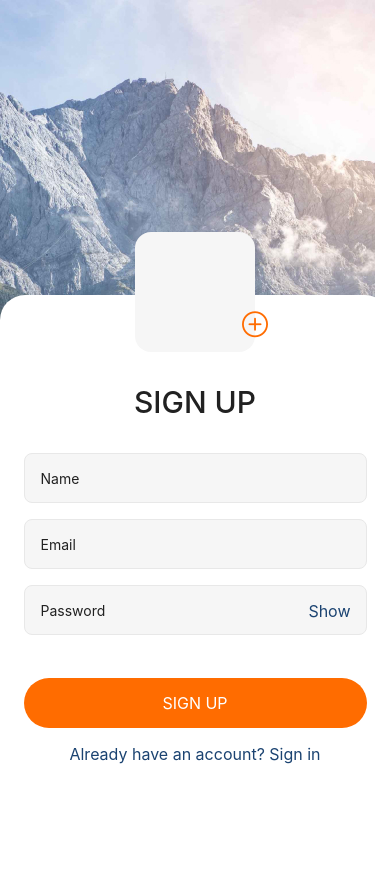
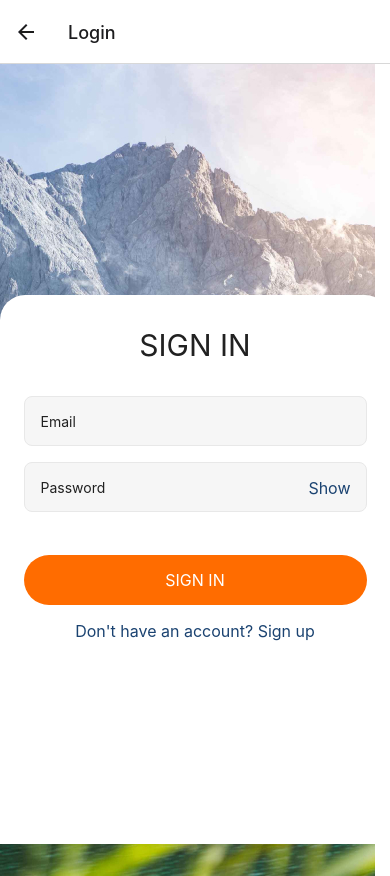
Before and after one commit to OlhaSuchok/reactNative-hw, a React Native app: screen /Login in a window 390 px wide. Before the commit the page ends 844 px from the top, so only its background shows below. Built offline with nearby package versions, Linux system fonts and the light colour scheme.

Commit message:
Fixed App

```diff
--- a/App.js
+++ b/App.js
@@ -1,27 +1,13 @@
-import React, { useState } from "react";
+import React from "react";
+import { NavigationContainer } from "@react-navigation/native";
+import { createStackNavigator } from "@react-navigation/stack";
 import { useFonts } from "expo-font";
-
-import {
-  StyleSheet,
-  View,
-  ImageBackground,
-  Platform,
-  KeyboardAvoidingView,
-  TouchableWithoutFeedback,
-  Keyboard,
-} from "react-native";
-
 import { LoginScreen } from "./src/Screens/LoginScreen/LoginScreen";
 import { RegistrationScreen } from "./src/Screens/RegistrationScreen/RegistrationScreen";
 
+const AuthStack = createStackNavigator();
+
 export default function App() {
-  const [isShowKeyboard, setIsShowKeyboard] = useState(false);
-
-  const keyboardHide = () => {
-    setIsShowKeyboard(true);
-    Keyboard.dismiss();
-  };
-
   const [fontsLoaded] = useFonts({
     "Roboto - regular": require("./assets/fonts/Roboto/Roboto-Regular.ttf"),
     "Roboto - medium": require("./assets/fonts/Roboto/Roboto-Medium.ttf"),
@@ -32,46 +18,11 @@ export default function App() {
   }
 
   return (
-    <TouchableWithoutFeedback onPress={keyboardHide}>
-      <View style={styles.container}>
-        <ImageBackground
-          style={styles.image}
-          source={require("./assets/images/background1x.jpg")}
-        >
-          <KeyboardAvoidingView
-            style={styles.form}
-            behavior={Platform.OS === "ios" ? "padding" : "height"}
-          >
-            <RegistrationScreen
-              isShowKeyboard={isShowKeyboard}
-              setIsShowKeyboard={setIsShowKeyboard}
-            />
-            {/* <LoginScreen
-              isShowKeyboard={isShowKeyboard}
-              setIsShowKeyboard={setIsShowKeyboard}
-            /> */}
-          </KeyboardAvoidingView>
-        </ImageBackground>
-      </View>
-    </TouchableWithoutFeedback>
+    <NavigationContainer>
+      <AuthStack.Navigator>
+        <AuthStack.Screen name="Register" component={RegistrationScreen} />
+        <AuthStack.Screen name="Login" component={LoginScreen} />
+      </AuthStack.Navigator>
+    </NavigationContainer>
   );
 }
-
-const styles = StyleSheet.create({
-  container: {
-    flex: 1,
-    backgroundColor: "#fff",
-  },
-  image: {
-    flex: 1,
-    justifyContent: "flex-end",
-    alignItems: "center",
-    resizeMode: "cover",
-  },
-  form: {
-    justifyContent: "center",
-    alignItems: "center",
-    height: 549,
-    width: "100%",
-  },
-});
--- a/app.json
+++ b/app.json
@@ -12,10 +12,13 @@
       "backgroundColor": "#ffffff"
     },
     "assetBundlePatterns": ["**/*"],
+    "jsEngine": "hermes",
     "ios": {
+      "jsEngine": "jsc",
       "supportsTablet": true
     },
     "android": {
+      "jsEngine": "jsc",
       "adaptiveIcon": {
         "foregroundImage": "./assets/adaptive-icon.png",
         "backgroundColor": "#ffffff"
--- a/src/Screens/LoginScreen/LoginScreen.jsx
+++ b/src/Screens/LoginScreen/LoginScreen.jsx
@@ -1,11 +1,23 @@
 import React, { useState } from "react";
-import { View, Text, TextInput, TouchableOpacity, Alert } from "react-native";
+import {
+  View,
+  Text,
+  TextInput,
+  TouchableOpacity,
+  Alert,
+  ImageBackground,
+  Platform,
+  Keyboard,
+  KeyboardAvoidingView,
+  TouchableWithoutFeedback,
+} from "react-native";
 import { styles } from "./LoginScreen.styled";
 
-export const LoginScreen = ({ isShowKeyboard, setIsShowKeyboard }) => {
+export const LoginScreen = () => {
   const [email, setEmail] = useState("");
   const [password, setPassword] = useState("");
   const [showPassword, setShowPassword] = useState(true);
+  const [isShowKeyboard, setIsShowKeyboard] = useState(false);
 
   const emailHandler = (text) => setEmail(text);
   const passwordHandler = (text) => setPassword(text);
@@ -27,7 +39,22 @@ export const LoginScreen = ({ isShowKeyboard, setIsShowKeyboard }) => {
     setShowPassword(showPassword ? false : true);
   };
 
+  const keyboardHide = () => {
+    setIsShowKeyboard(true);
+    Keyboard.dismiss();
+  };
+
   return (
+    <TouchableWithoutFeedback onPress={keyboardHide}>
+      <View style={styles.container}>
+        <ImageBackground
+          style={styles.image}
+          source={require("../../../assets/images/background1x.jpg")}
+        >
+          <KeyboardAvoidingView
+            style={styles.formWrapper}
+            behavior={Platform.OS === "ios" ? "padding" : "height"}
+          >
             <View style={styles.form}>
               <Text style={styles.title}>SIGN IN</Text>
               <TextInput
@@ -46,14 +73,23 @@ export const LoginScreen = ({ isShowKeyboard, setIsShowKeyboard }) => {
                   secureTextEntry={showPassword}
                   onFocus={() => setIsShowKeyboard(true)}
                 ></TextInput>
-        <TouchableOpacity style={styles.buttonShowPassword} activeOpacity={0.7}>
-          <Text style={styles.buttonShowPasswordText} onPress={onShowPassword}>
+                <TouchableOpacity
+                  style={styles.buttonShowPassword}
+                  activeOpacity={0.7}
+                >
+                  <Text
+                    style={styles.buttonShowPasswordText}
+                    onPress={onShowPassword}
+                  >
                     Show
                   </Text>
                 </TouchableOpacity>
               </View>
               <TouchableOpacity
-        style={{ ...styles.button, marginTop: isShowKeyboard ? 18 : 27 }}
+                style={{
+                  ...styles.button,
+                  marginTop: isShowKeyboard ? 18 : 27,
+                }}
                 activeOpacity={0.7}
                 onPress={onLogin}
               >
@@ -63,5 +99,9 @@ export const LoginScreen = ({ isShowKeyboard, setIsShowKeyboard }) => {
                 Don't have an account? Sign up
               </Text>
             </View>
+          </KeyboardAvoidingView>
+        </ImageBackground>
+      </View>
+    </TouchableWithoutFeedback>
   );
 };
--- a/src/Screens/LoginScreen/LoginScreen.styled.js
+++ b/src/Screens/LoginScreen/LoginScreen.styled.js
@@ -12,12 +12,27 @@ export const styles = StyleSheet.create({
     borderBottomLeftRadius: 0,
     borderBottomRightRadius: 0,
   },
+  formWrapper: {
+    justifyContent: "center",
+    alignItems: "center",
+    height: 549,
+    width: "100%",
+  },
+  image: {
+    flex: 1,
+    justifyContent: "flex-end",
+    alignItems: "center",
+    resizeMode: "cover",
+  },
+  container: {
+    flex: 1,
+    backgroundColor: "#fff",
+  },
   title: {
     marginTop: 0,
     marginBottom: 33,
     fontFamily: "Roboto - medium",
     fontStyle: "normal",
-    fontWeight: 500,
     fontSize: 30,
     color: "#212121",
   },
@@ -48,7 +63,6 @@ export const styles = StyleSheet.create({
     color: "#FFFFFF",
     fontFamily: "Roboto - regular",
     fontStyle: "normal",
-    fontWeight: 400,
     fontSize: 16,
   },
   buttonShowPasswordWrapper: {
@@ -67,14 +81,12 @@ export const styles = StyleSheet.create({
     color: "#1B4371",
     fontFamily: "Roboto - regular",
     fontStyle: "normal",
-    fontWeight: 400,
     fontSize: 16,
   },
   registrationLink: {
     color: "#1B4371",
     fontFamily: "Roboto - regular",
     fontStyle: "normal",
-    fontWeight: 400,
     fontSize: 16,
   },
 });
--- a/src/Screens/RegistrationScreen/RegistrationScreen.jsx
+++ b/src/Screens/RegistrationScreen/RegistrationScreen.jsx
@@ -1,13 +1,25 @@
 import React, { useState } from "react";
-import { View, Text, TextInput, TouchableOpacity, Alert } from "react-native";
+import {
+  View,
+  Text,
+  TextInput,
+  TouchableOpacity,
+  Alert,
+  ImageBackground,
+  Platform,
+  Keyboard,
+  KeyboardAvoidingView,
+  TouchableWithoutFeedback,
+} from "react-native";
 import { AntDesign } from "@expo/vector-icons";
 import { styles } from "./RegistrationScreen.styled";
 
-export const RegistrationScreen = ({ isShowKeyboard, setIsShowKeyboard }) => {
+export const RegistrationScreen = () => {
   const [name, setName] = useState("");
   const [email, setEmail] = useState("");
   const [password, setPassword] = useState("");
   const [showPassword, setShowPassword] = useState(true);
+  const [isShowKeyboard, setIsShowKeyboard] = useState(false);
 
   const nameHandler = (text) => setName(text);
   const emailHandler = (text) => setEmail(text);
@@ -33,11 +45,29 @@ export const RegistrationScreen = ({ isShowKeyboard, setIsShowKeyboard }) => {
     setShowPassword(showPassword ? false : true);
   };
 
+  const keyboardHide = () => {
+    setIsShowKeyboard(true);
+    Keyboard.dismiss();
+  };
+
   return (
+    <TouchableWithoutFeedback onPress={keyboardHide}>
+      <View style={styles.container}>
+        <ImageBackground
+          style={styles.image}
+          source={require("../../../assets/images/background1x.jpg")}
+        >
+          <KeyboardAvoidingView
+            style={styles.formWrapper}
+            behavior={Platform.OS === "ios" ? "padding" : "height"}
+          >
             <View style={styles.form}>
               <View style={styles.avatarWrapper}>
                 <View style={styles.avatar}></View>
-        <TouchableOpacity style={styles.avatarButton} activeOpacity={0.7}>
+                <TouchableOpacity
+                  style={styles.avatarButton}
+                  activeOpacity={0.7}
+                >
                   <AntDesign
                     style={styles.avatarIcon}
                     name="pluscircleo"
@@ -82,7 +112,10 @@ export const RegistrationScreen = ({ isShowKeyboard, setIsShowKeyboard }) => {
                 </TouchableOpacity>
               </View>
               <TouchableOpacity
-        style={{ ...styles.button, marginTop: isShowKeyboard ? 18 : 27 }}
+                style={{
+                  ...styles.button,
+                  marginTop: isShowKeyboard ? 18 : 27,
+                }}
                 activeOpacity={0.7}
                 onPress={onLogin}
               >
@@ -92,5 +125,9 @@ export const RegistrationScreen = ({ isShowKeyboard, setIsShowKeyboard }) => {
                 Already have an account? Sign in
               </Text>
             </View>
+          </KeyboardAvoidingView>
+        </ImageBackground>
+      </View>
+    </TouchableWithoutFeedback>
   );
 };
--- a/src/Screens/RegistrationScreen/RegistrationScreen.styled.js
+++ b/src/Screens/RegistrationScreen/RegistrationScreen.styled.js
@@ -1,8 +1,13 @@
 import { StyleSheet } from "react-native";
 
 export const styles = StyleSheet.create({
+  container: {
+    flex: 1,
+    backgroundColor: "#fff",
+  },
   form: {
     alignItems: "center",
+    justifyContent: "center",
     paddingTop: 32,
     height: 549,
     width: "100%",
@@ -11,6 +16,18 @@ export const styles = StyleSheet.create({
     borderTopRightRadius: 25,
     borderBottomLeftRadius: 0,
     borderBottomRightRadius: 0,
+  },
+  formWrapper: {
+    justifyContent: "center",
+    alignItems: "center",
+    height: 549,
+    width: "100%",
+  },
+  image: {
+    flex: 1,
+    justifyContent: "flex-end",
+    alignItems: "center",
+    resizeMode: "cover",
   },
   avatar: {},
   avatarWrapper: {
@@ -34,7 +51,6 @@ export const styles = StyleSheet.create({
     color: "#212121",
     fontFamily: "Roboto - medium",
     fontStyle: "normal",
-    fontWeight: 500,
     fontSize: 30,
   },
   input: {
@@ -63,7 +79,6 @@ export const styles = StyleSheet.create({
     color: "#FFFFFF",
     fontFamily: "Roboto - regular",
     fontStyle: "normal",
-    fontWeight: 400,
     fontSize: 16,
   },
   buttonShowPasswordWrapper: {
@@ -82,14 +97,12 @@ export const styles = StyleSheet.create({
     color: "#1B4371",
     fontFamily: "Roboto - regular",
     fontStyle: "normal",
-    fontWeight: 400,
     fontSize: 16,
   },
   registrationLink: {
     color: "#1B4371",
     fontFamily: "Roboto - regular",
     fontStyle: "normal",
-    fontWeight: 400,
     fontSize: 16,
   },
 });
```
Also changed, not shown: package.json (+9 -2 lines), 1 other file (tests, documents, lock files or other folders). Lines whose indentation alone changed are shown as unchanged.
